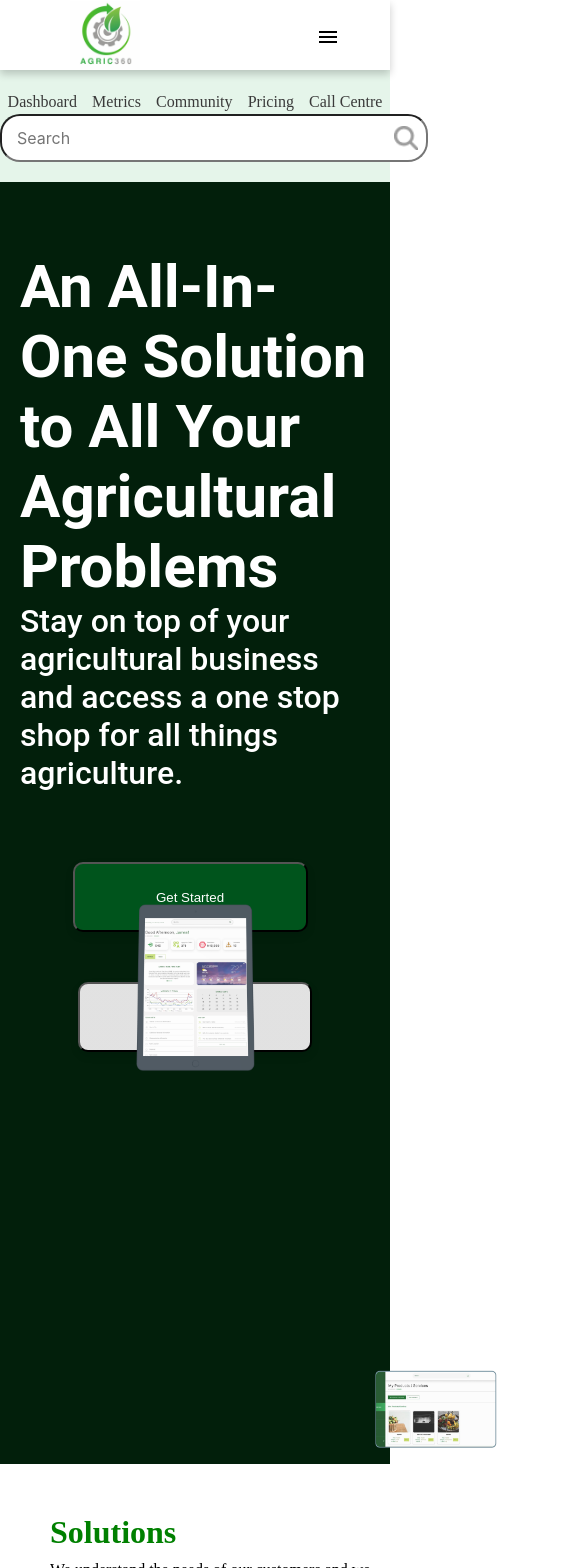
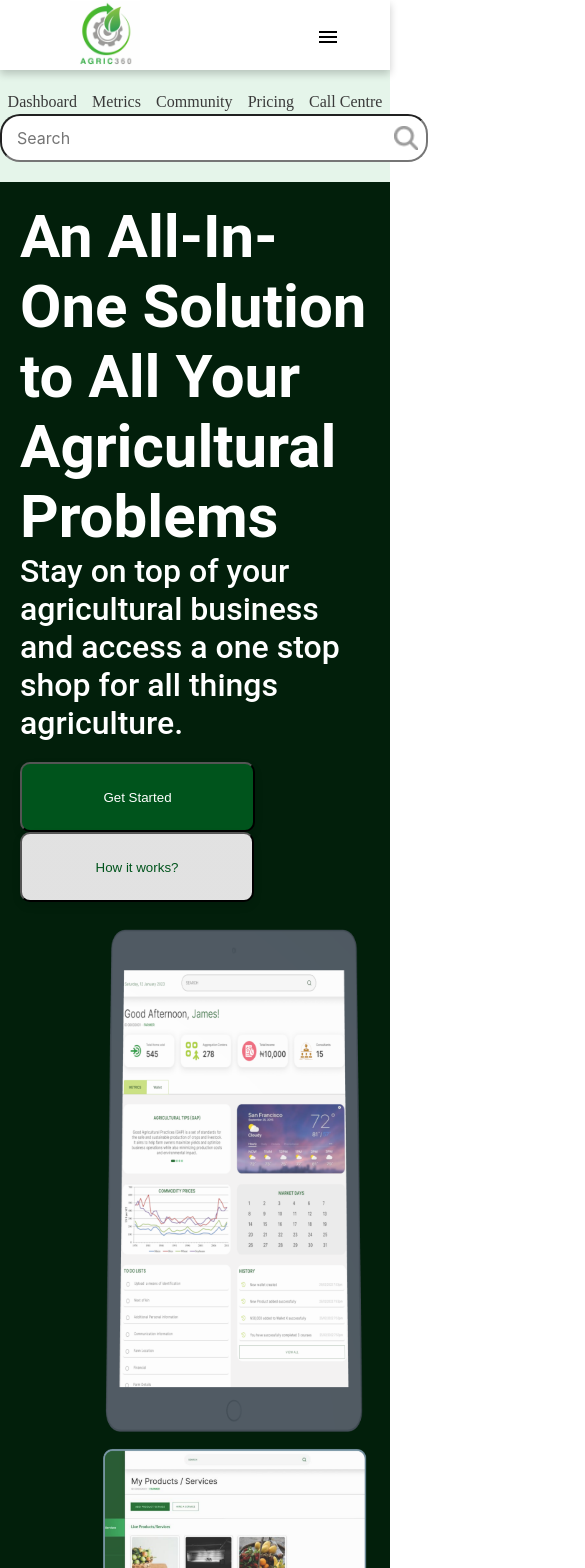
Before and after one commit to AbdullahTayyab894/newproject, a React (Create React App) app: page / in a window 390 px wide. Shown: the top 1568 px of the page, 585 px wide, since content can reach past the window. Built offline with nearby package versions, Linux system fonts and the light colour scheme.

Commit message:
make some changing with respect to responsivenes

```diff
--- a/src/components/ads/Ads.css
+++ b/src/components/ads/Ads.css
@@ -1,6 +1,6 @@
 .parent-ads {
     width: 100%;
-    height: 1155px;
+    min-height: 1155px;
     background: rgba(113, 255, 160, 0.13);
     margin-top: 40px;
 }
@@ -12,7 +12,7 @@
 }
 
 .parent-ads-child1>div {
-    width: 50%;
+    width: 45%;
 }
 
 .parent-ads-child1:first-child {
@@ -21,8 +21,8 @@
 
 .img1 {
     position: absolute;
-    width: 485px;
-    height: 324px;
+    width: 475px;
+    height: auto;
     border-radius: 5px;
     left: 100px
 }
@@ -30,15 +30,16 @@
 .img2 {
     position: absolute;
     width: 350px;
-    height: 233px;
+    height: auto;
     border-radius: 5px;
     left: 290px;
     top: 200px;
 }
 
-.parent-ads-child1-subchild2{
+.parent-ads-child1-subchild2 {
     line-height: 10em;
 }
+
 .parent-ads-child1-subchild2>h1 {
     font-family: 'Roboto';
     font-style: normal;
@@ -74,7 +75,7 @@
 }
 
 .parent-ads-child2>div {
-    width: 50%;
+    width: 45%;
 }
 
 .parent-ads-child2-subchild2 {
@@ -87,7 +88,7 @@
     height: 270px;
     border-radius: 5px;
     left: 180px;
-    top:170px
+    top: 170px
 }
 
 .img3 {
@@ -99,9 +100,10 @@
     top: 10px;
 }
 
-.parent-ads-child2-subchild1{
+.parent-ads-child2-subchild1 {
     line-height: 10em;
 }
+
 .parent-ads-child2-subchild1>h1 {
     font-family: 'Roboto';
     font-style: normal;
@@ -128,3 +130,40 @@
     border-radius: 10px;
     color: #FFFFFF;
 }
+
+@media only screen and (max-width: 1450px) {
+    .img1 {
+        position: static;
+        height: auto;
+    }
+
+    .img2 {
+        position: static;
+        height: auto;
+        padding-left: 20px;
+    }
+    .img3 {
+        position: static;
+        height: auto;
+    }
+
+    .img4 {
+        position: static;
+        height: auto;
+        padding-left: 20px;
+    }
+}
+@media only screen and (max-width: 1150px) {
+    .parent-ads-child1{
+        flex-direction: column-reverse;
+    }
+    .parent-ads-child2{
+        flex-direction: column;
+    }
+    .parent-ads-child1>div {
+        width: 100%;
+    }
+    .parent-ads-child2>div {
+        width: 100%;
+    }
+  }
--- a/src/components/ads/Ads.js
+++ b/src/components/ads/Ads.js
@@ -11,12 +11,8 @@ const Ads = () => {
         <div className='parent-ads'>
             <div className='parent-ads-child1'>
                 <div>
-                    <div className='img1'>
-                        <img src={img1} />
-                    </div>
-                    <div className='img2'>
-                        <img src={img2} />
-                    </div>
+                    <img src={img1} className='img1' />
+                    <img src={img2} className='img2' />
                 </div>
                 <div className='parent-ads-child1-subchild2'>
                     <h1>Partner to improve agriculture in Nigeria.</h1>
@@ -31,12 +27,8 @@ const Ads = () => {
                     <button>Get Started</button>
                 </div>
                 <div className='parent-ads-child2-subchild2'>
-                    <div className='img3'>
-                        <img src={img3} />
-                    </div>
-                    <div className='img4'>
-                        <img src={img4} />
-                    </div>
+                    <img src={img3} className='img3' />
+                    <img src={img4} className='img4' />
                 </div>
             </div>
         </div>
--- a/src/components/description/Description.css
+++ b/src/components/description/Description.css
@@ -6,7 +6,7 @@
 .parent-div {
     background: #021F0B;
     width: 100%;
-    height: 658px;
+    min-height: 658px;
     display: flex;
     flex-direction: row;
     align-items: center;
@@ -33,9 +33,8 @@
 }
 
 .parent-div-first-child {
-    max-width: 600px;
-    min-width: 300px;
-    padding-left: 100px;
+    max-width: 50%;
+    padding-left: 50px;
 }
 
 .parent-div-first-child-subchild {
@@ -64,8 +63,8 @@
 
 .parent-div-second-child {
     position: relative;
-    padding-left: 100px;
-    max-width: 40%;
+    /* padding-left: 100px; */
+    max-width: 50%;
 }
 
 .first-img {
@@ -83,37 +82,47 @@
     top: -10px;
 }
 
-@media screen and (max-width: 1100px) {
-    .parent-div {
-        padding-top: 20px;
-        height: auto;
-        flex-direction: column;
-        align-items: center;
+@media screen and (max-width: 1460px) {
+    .first-img {
+        position: static;
     }
 
-    .parent-div-first-child {
-        padding: 50px 20px 0px 20px;
-        text-align: center;
+    .second-img {
+        position: static;
+        max-width: 370px;
+        height: auto;
+    }
+}
+
+@media screen and (max-width: 970px) {
+    .parent-div {
+        flex-direction: column;
     }
 
-    .parent-div-second-child {
-        position: relative;
-        padding: 50px 20px 0px 20px;
-        text-align: center;
+    .parent-div-second-child{
+        width: 100%;
+    }
+    .parent-div-first-child {
+        max-width: 100%;
+        padding: 20px;
+    }
+    .first-img {
+        display: flex;
+        margin: auto;
     }
 
-    .first-img,
     .second-img {
-        position: relative;
-        width: 80%;
-        height: auto;
-        margin-top: 50px;
-    }
-
-    .description-btn1,
-    .description-btn2 {
-        margin-top: 50px;
-        text-align: center;
-        justify-content: center;
+        display: flex;
+        width: 370px;
+        margin: auto;
     }
 }
+
+@media screen and (max-width:510px){
+    .first-img{
+        width: 270px;
+    }
+    .second-img{
+        width: 270px;
+    }
+}
--- a/src/components/description/Description.js
+++ b/src/components/description/Description.js
@@ -6,7 +6,7 @@ import description2 from '../../images/description2.png'
 const Description = () => {
     return (
         <div container className='parent-div' >
-            <div item md={6} xs={12} className='parent-div-first-child'>
+            <div className='parent-div-first-child'>
                 <h1 className='description'>An All-In-One Solution to All Your Agricultural Problems</h1>
                 <p className='peragraph'>Stay on top of your agricultural business and access a one stop shop for all things agriculture.</p>
                 <div className='parent-div-first-child-subchild'>
@@ -14,7 +14,7 @@ const Description = () => {
                     <button className='description-btn2'>How it works?</button>
                 </div>
             </div>
-            <div item md={6} xs={12} className='parent-div-second-child'>
+            <div className='parent-div-second-child'>
                 <img className='first-img' src={description2} />
                 <img className='second-img' src={description1} />
             </div>
--- a/src/components/selection/Selection.js
+++ b/src/components/selection/Selection.js
@@ -33,7 +33,7 @@ const Solution = () => {
                     Data.map((item, index) => {
                         return (
                             <div style={{
-                                maxWidth: "40%",
+                                maxWidth: "45%",
                                 minWidth:"375px",
                                 height: "341px",
                                 textAlign: "left",
--- a/src/components/selection/SelectionDataApi.js
+++ b/src/components/selection/SelectionDataApi.js
@@ -34,16 +34,16 @@ export const Data = [
     },
     {
         id: 4,
+        img: r5,
+        image: v5,
+        heading: "Customer Support",
+        description: "We have a customer support team in place to help users overcome challenges and succeed in their operations.",
+    },
+    {
+        id: 5,
         img: r4,
         image: v4,
         heading: "Technology solutions",
         description: "Our farmers’ call center offers modern technology solutions to its users.",
     },
-    {
-        id: 5,
-        img: r5,
-        image: v5,
-        heading: "Customer Support",
-        description: "We have a customer support team in place to help users overcome challenges and succeed in their operations.",
-    },
 ]
```
